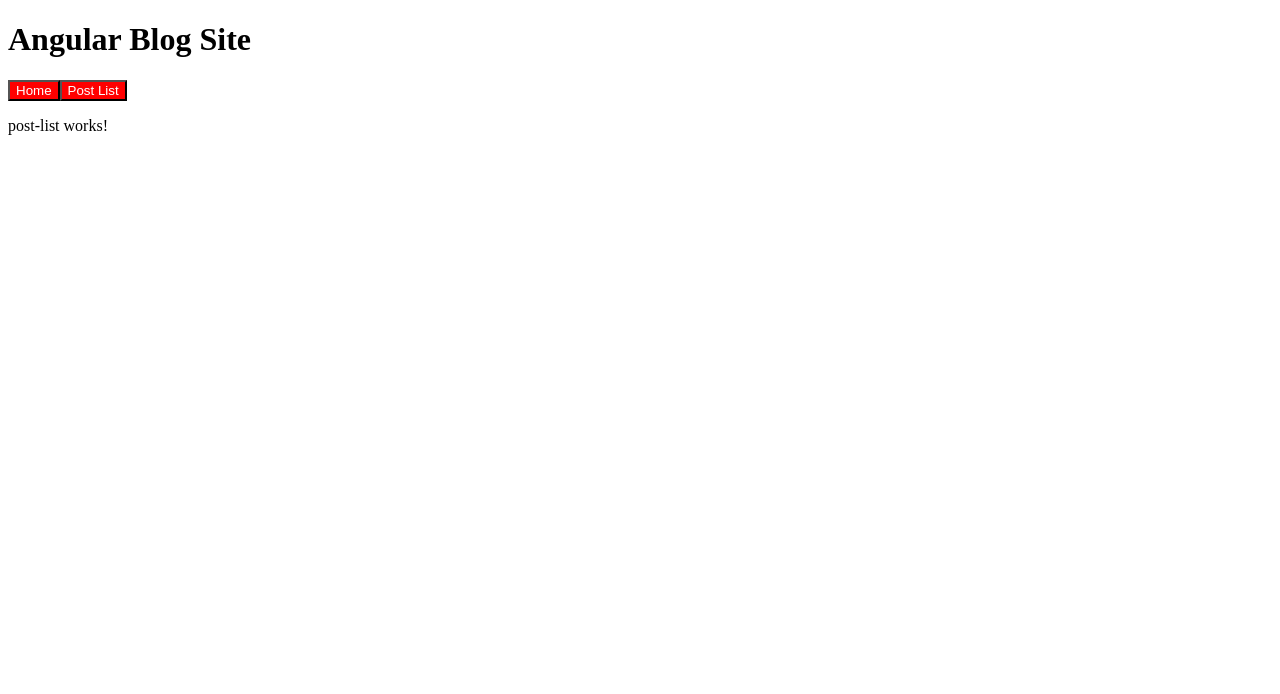
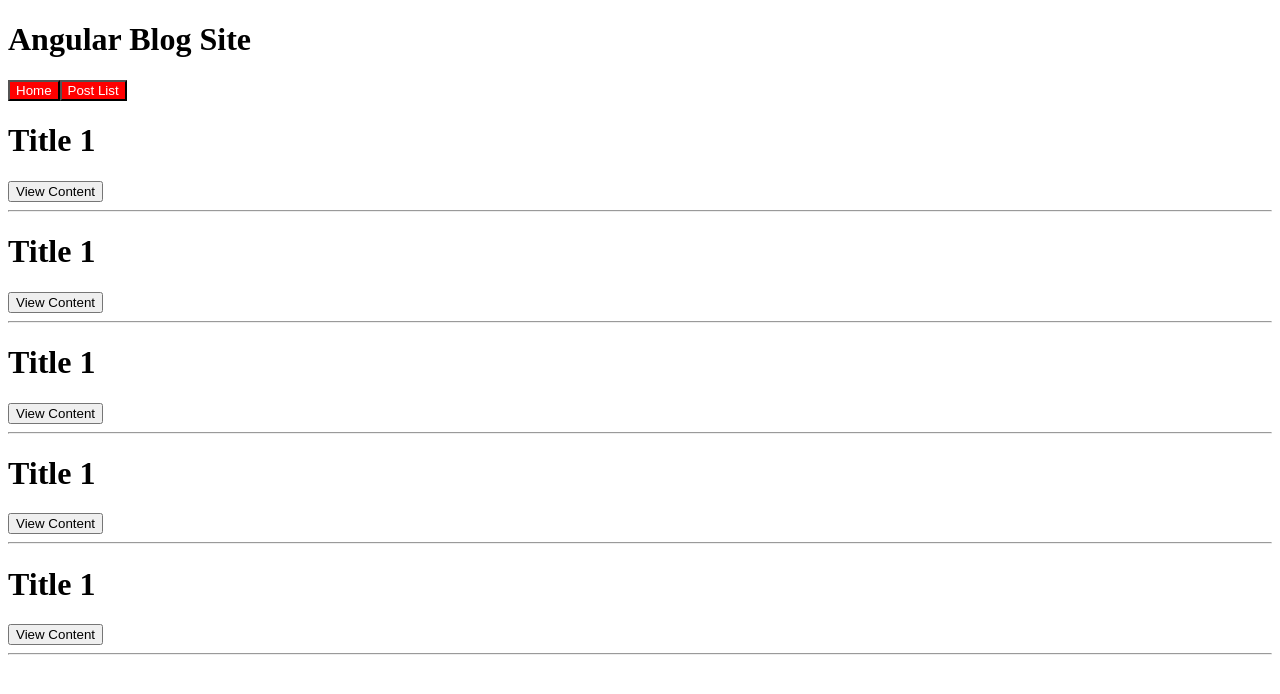
Before and after one commit to barbellfan/ang-routing, an Angular app: page /posts in a window 1280 px wide. Shown: the top 694 px of the page. Built offline with nearby package versions, Linux system fonts and the light colour scheme.

Commit message:
add component for single post. add route to it

```diff
--- a/src/app/post-list/post-list.component.html
+++ b/src/app/post-list/post-list.component.html
@@ -1 +1,5 @@
-<p>post-list works!</p>
+<div *ngFor="let post of posts; let index = index">
+  <h1>{{post.title}}</h1>
+  <button [routerLink]="['/post', index]">View Content</button>
+  <hr>
+</div>
--- a/src/app/post-list/post-list.component.ts
+++ b/src/app/post-list/post-list.component.ts
@@ -1,4 +1,5 @@
-import { Component } from '@angular/core';
+import { getLocaleEraNames } from '@angular/common';
+import { Component, OnInit } from '@angular/core';
 
 @Component({
   selector: 'app-post-list',
@@ -6,5 +7,34 @@ import { Component } from '@angular/core';
   styleUrls: ['./post-list.component.css']
 })
 export class PostListComponent {
+  posts = [
+    {
+      id: 1,
+      title: "Title 1",
+      content: "Lorem, ipsum dolor sit amet consectetur adipisicing elit. Nam blanditiis beatae necessitatibus neque corporis voluptates quisquam nesciunt dolorem, libero, fuga aliquid odit ullam molestiae velit similique, quibusdam illum numquam fugiat."
+    },
+    {
+      id: 2,
+      title: "Title 1",
+      content: "Lorem, ipsum dolor sit amet consectetur adipisicing elit. Nam blanditiis beatae necessitatibus neque corporis voluptates quisquam nesciunt dolorem, libero, fuga aliquid odit ullam molestiae velit similique, quibusdam illum numquam fugiat."
+    },
+    {
+      id: 3,
+      title: "Title 1",
+      content: "Lorem, ipsum dolor sit amet consectetur adipisicing elit. Nam blanditiis beatae necessitatibus neque corporis voluptates quisquam nesciunt dolorem, libero, fuga aliquid odit ullam molestiae velit similique, quibusdam illum numquam fugiat."
+    },
+    {
+      id: 4,
+      title: "Title 1",
+      content: "Lorem, ipsum dolor sit amet consectetur adipisicing elit. Nam blanditiis beatae necessitatibus neque corporis voluptates quisquam nesciunt dolorem, libero, fuga aliquid odit ullam molestiae velit similique, quibusdam illum numquam fugiat."
+    },
+    {
+      id: 5,
+      title: "Title 1",
+      content: "Lorem, ipsum dolor sit amet consectetur adipisicing elit. Nam blanditiis beatae necessitatibus neque corporis voluptates quisquam nesciunt dolorem, libero, fuga aliquid odit ullam molestiae velit similique, quibusdam illum numquam fugiat."
+    },
+  ];
+
+  constructor() {}
 
 }
--- /dev/null
+++ b/src/app/single-post/single-post.component.html
@@ -0,0 +1 @@
+<p>single-post works!</p>
```
Also changed, not shown: src/app/app.module.ts (+5 -2 lines), src/app/single-post/single-post.component.ts (added, +10 -0 lines), src/app/single-post/single-post.component.css (added), 1 other file (tests, documents, lock files or other folders).
